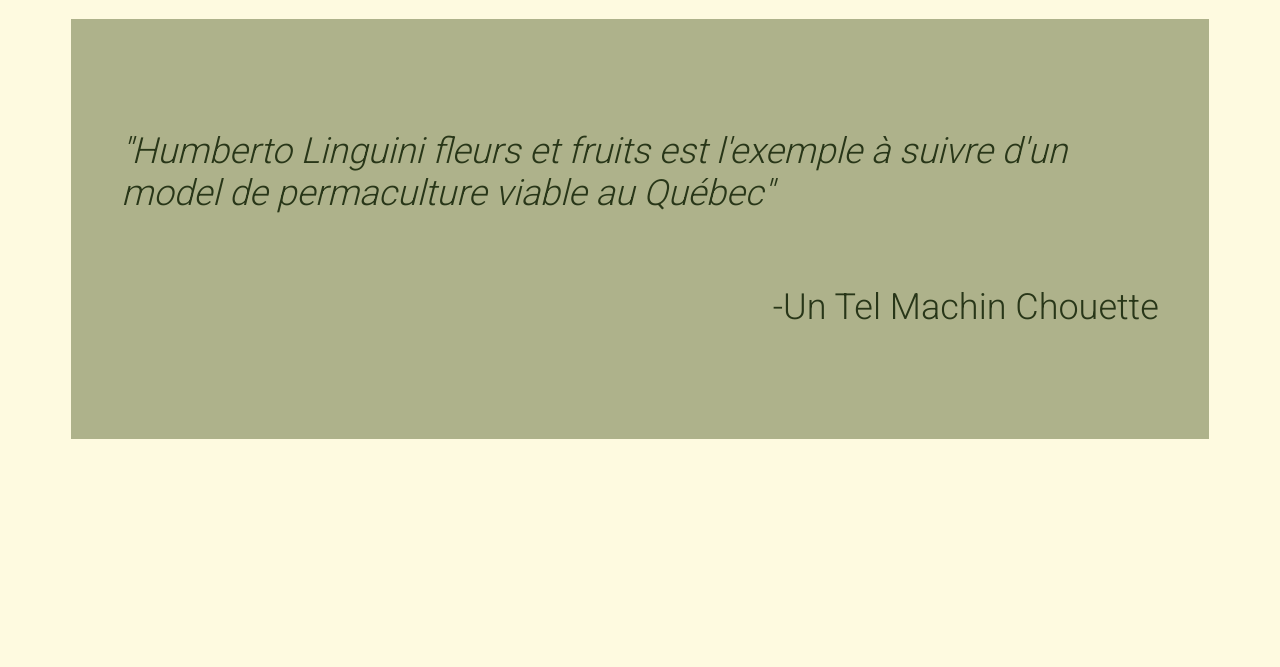
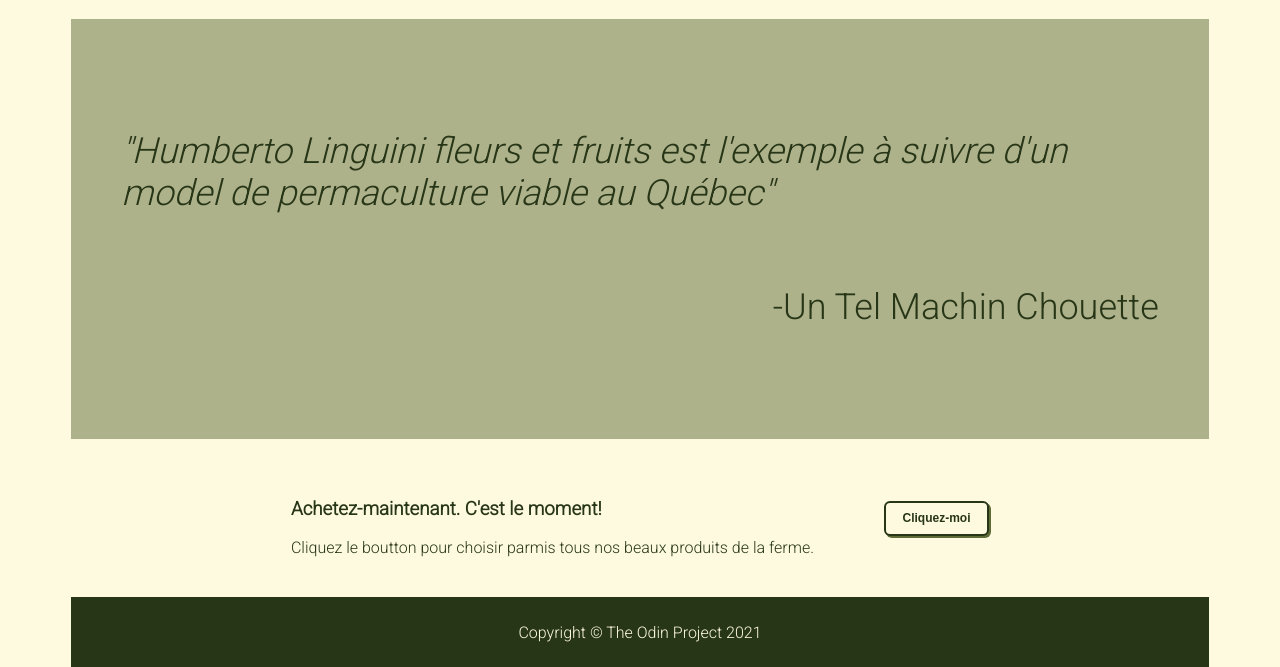
Before and after one commit to ma-a-arc/odin-landing-page, a plain HTML site: page index.html in a window 1280 px wide. Shown: the part 947-1614 px from the top of the page. Before the commit the page ends 1394 px from the top, so only its background shows below. Drawn offline with Linux system fonts and the light colour scheme.

Commit message:
finish index.html - add 2 last divs and update style.css

```diff
--- a/index.html
+++ b/index.html
@@ -32,7 +32,7 @@
 </div>
 
 <div class="main" id="main">
-    <h3>Un peu de ce qu'on fait sur la ferme</h3>
+    <h3>Un peu de ce qu'on produit sur la ferme</h3>
     <div class="cont1">
         <div class="cont1img">
             <img class="thumb" src="pictures/ail.jpeg">
@@ -54,6 +54,16 @@
     <p class="cite" style="font-style: normal;">-Un Tel Machin Chouette</p>
 </div>
 
+<div class="abonnez" id="abonnement">
+    <div class="abcont">
+        <h3>Achetez-maintenant. C'est le moment!</h3>
+        Cliquez le boutton pour choisir parmis tous nos beaux produits de la ferme.
+    </div>
+    <div class="abbutton"><input id="abbutton" type="button" onclick="window.location.href = 'https://www.google.ca';" value="Cliquez-moi"></div>
+</div>
+
+<div class="copy">Copyright &copy; The Odin Project 2021</div>
+
 </div>
 </body>
 </html>
--- a/style.css
+++ b/style.css
@@ -126,3 +126,49 @@ body {
 .cite {
     align-self: flex-end;
 }
+
+.abonnez {
+    display: flex;
+    flex-direction: row;
+    align-content: center;
+    justify-content: center;
+    width: auto;
+    padding-top: 40px;
+    padding-bottom: 40px;
+    color: #283618;
+
+}
+
+.abbutton {
+    display: flex;
+    align-items: center;
+    padding-left: 70px;
+}
+
+#abbutton {
+    width: 105px;
+    height: 35px;
+    background-color: #FEFAE0;
+    color: #283618;
+    font-size: 12px;
+    font-weight: 600;
+    border-radius: 6px;
+    border: #283618 solid 2px;
+    box-shadow: 2px 2px #606C38;
+}
+
+#abbutton:hover {
+    background-color: #DDA15E;
+    border: #606C38;
+    box-shadow: 2px 2px #BC6C25;
+}
+
+.copy {
+    background: #283618;
+    color: #FEFAE0;
+    display: flex;
+    justify-content: center;
+    align-items: center;
+    height: 70px;
+    margin-bottom: -10px;
+}
```
Also changed, not shown: colors_and_stuff.png (added), odin-project.png (added), 1 other file.
